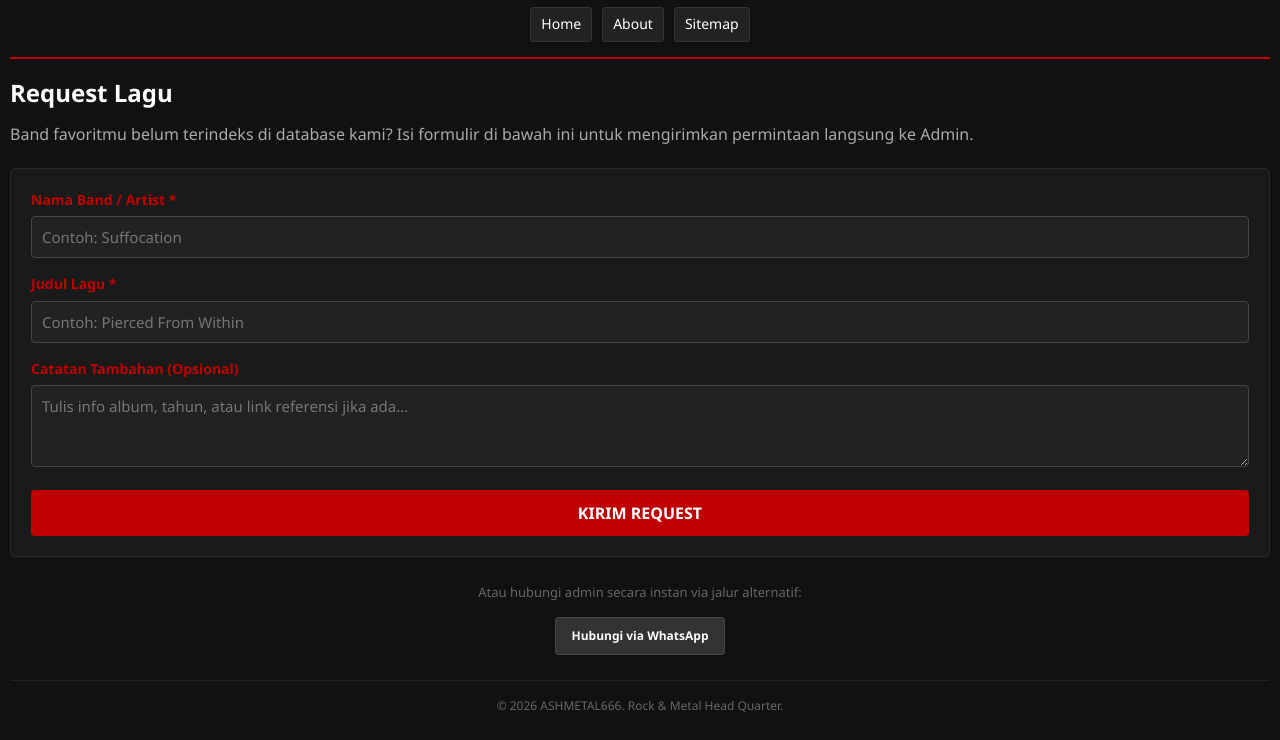
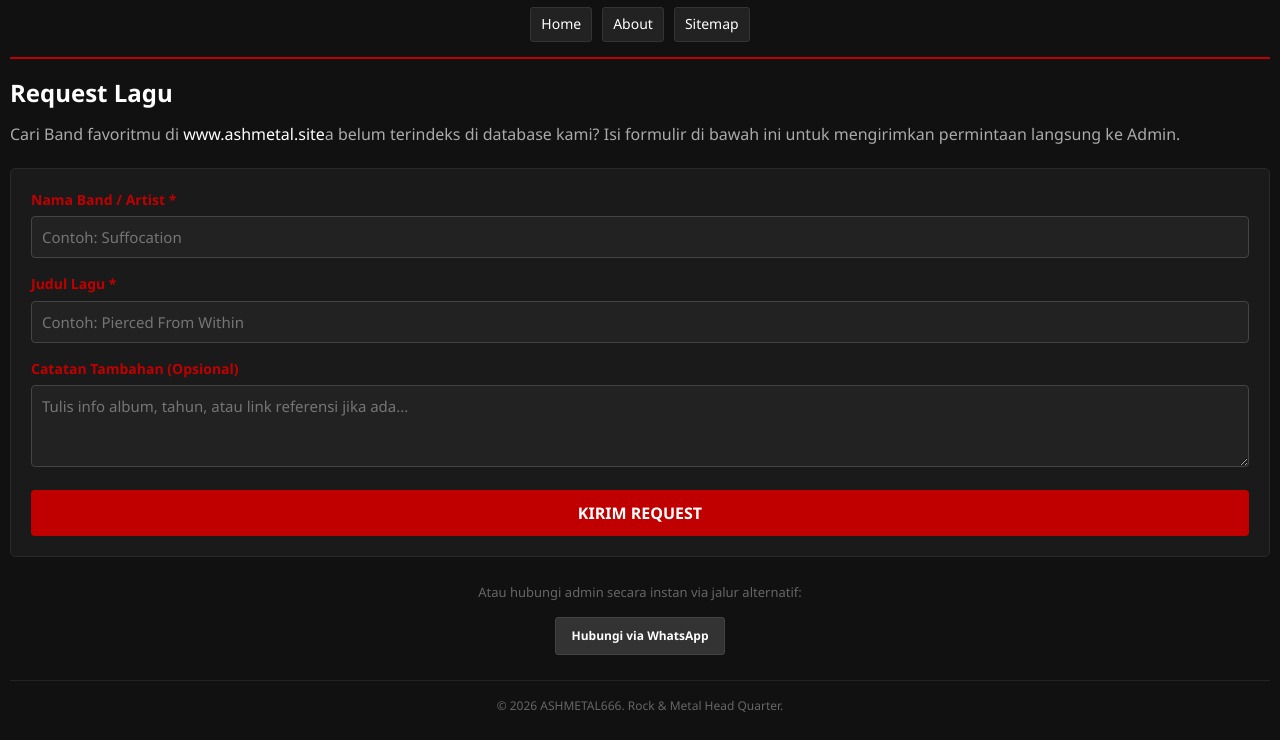
Before and after one commit to aldyjamers53/ashmetal666, a plain HTML site: page request.html in a window 1280 px wide. Shown: the part 66-806 px from the top of the page. Drawn offline with Linux system fonts and the light colour scheme.

Commit message:
Update request.html

```diff
--- a/request.html
+++ b/request.html
@@ -66,7 +66,7 @@
 
     <main>
         <h2>Request Lagu</h2>
-        <p style="margin: 10px 0; color: #aaa;">Band favoritmu belum terindeks di database kami? Isi formulir di bawah ini untuk mengirimkan permintaan langsung ke Admin.</p>
+        <p style="margin: 10px 0; color: #aaa;">Cari Band favoritmu di <a href="https://www.ashmetal.site">www.ashmetal.site</a>a belum terindeks di database kami? Isi formulir di bawah ini untuk mengirimkan permintaan langsung ke Admin.</p>
 
         <!-- OPSI 1: Kirim Langsung via Formspree (Gratis masuk ke email Anda)
              Daftar gratis di formspree.io, lalu ganti kode "YOUR_FORM_ID" dengan ID dari Formspree Anda -->
```
